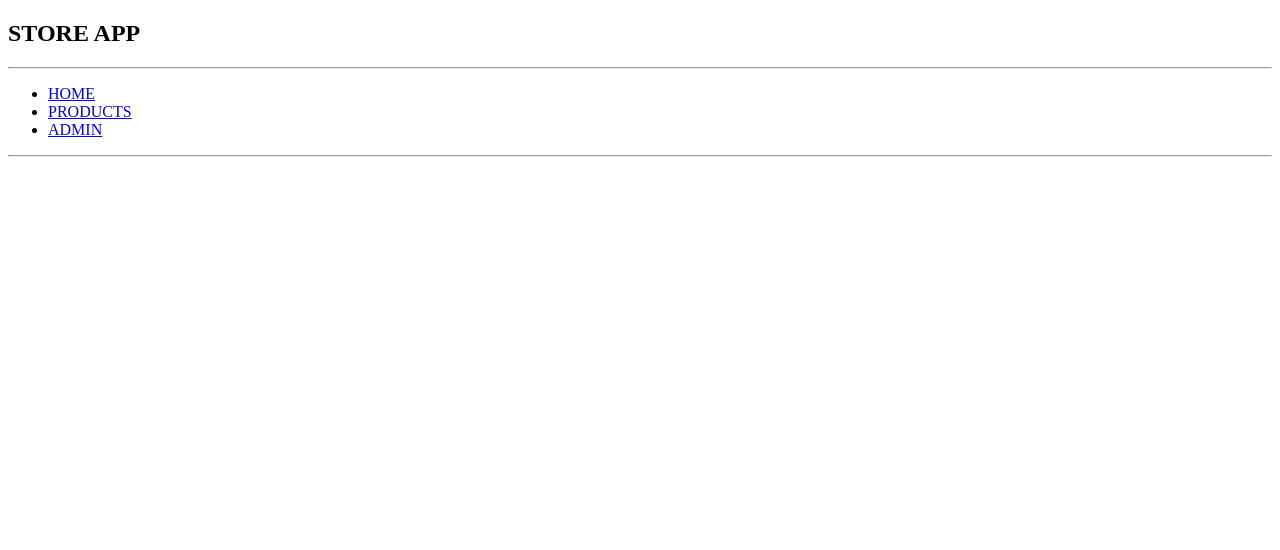
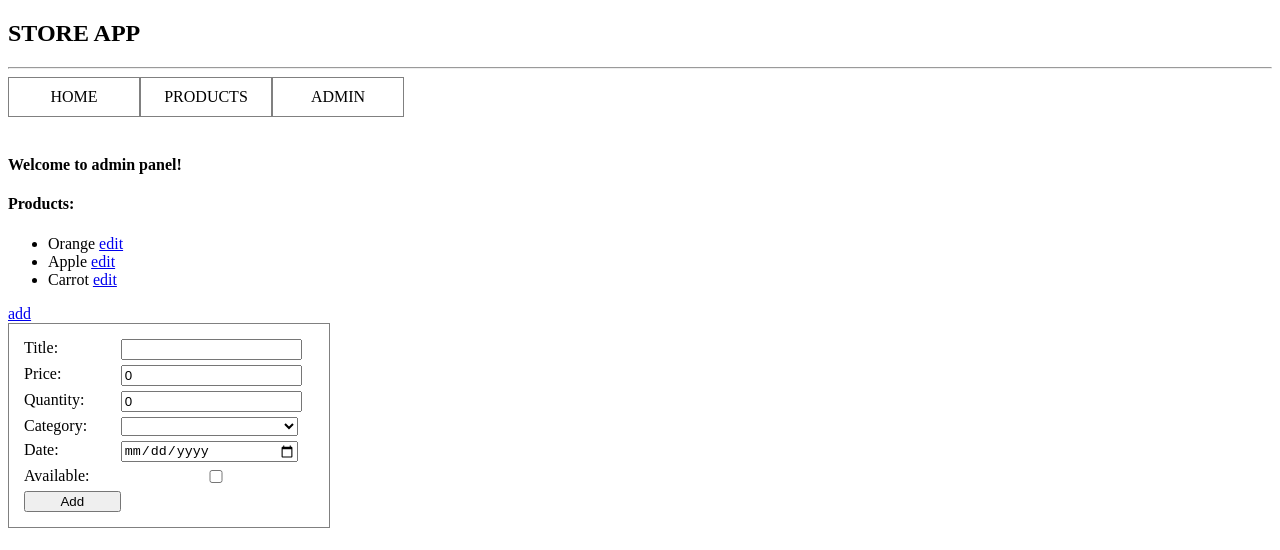
Before and after one commit to Iva28/StoreApp-Angular, an Angular app: page /admin/products/new in a window 1280 px wide. Before the commit this address led to /. Shown: the top 550 px of the page. Built offline with nearby package versions, Linux system fonts and the light colour scheme.

Commit message:
admin module

```diff
--- a/src/app/admin/home/home.component.html
+++ b/src/app/admin/home/home.component.html
@@ -1,8 +1,3 @@
 <h4>Welcome to admin panel!</h4>
 
-<ul>
-  <li><a routerLink='/admin'>HOME</a></li>
-  <li> <a routerLink='/admin/products'>PRODUCTS</a></li>
-</ul>
-
 <router-outlet></router-outlet>
--- a/src/app/admin/products/products.component.html
+++ b/src/app/admin/products/products.component.html
@@ -1,22 +1,23 @@
-
-
 <h4> Products: </h4>
 
 <ul>
     <li *ngFor='let p of products'>
       {{p.title}}
-      <a routerLink='/admin/products/new'>add</a>
       <a routerLink='/admin/products/edit/{{p.id}}'>edit</a>
     </li>
 </ul>
 
+<a routerLink='/admin/products/new'>add</a>
+
+<router-outlet></router-outlet>
+
 
 
 <!-- <app-product *ngFor='let p of products' [product]='p' (onRemoveProduct)='removeProduct($event)'></app-product>
-<br>
-<button (click)='addProduct()'>Add</button>
-<br>
-<br><hr/><br> -->
+  <br>
+  <button (click)='addProduct()'>Add</button>
+  <br>
+  <br><hr/><br> -->
 
 
 <!--   <button (click)='removeProduct()'>x</button>
--- a/src/app/app.component.css
+++ b/src/app/app.component.css
@@ -0,0 +1,52 @@
+ .menu, .submenu {
+    margin: 0;
+    padding: 0;
+    list-style-type: none;
+}
+
+.menu > li {
+    float: left;
+}
+
+.menu::after {
+    content: '';
+    display: block;
+    clear: both;
+}
+
+.menu a {
+    display: block;
+    padding: 10px 15px;
+    border: 1px solid gray;
+    width: 100px;
+    text-align: center;
+    color: black;
+    text-decoration: none;
+    text-transform: uppercase;
+}
+
+.menu a:hover {
+    background-color: gray;
+    color: white;
+}
+
+.submenu {
+    display: none;
+}
+
+.submenu li {
+    position: relative;
+}
+
+.menu li:hover > ul {
+    display: block;
+}
+
+ .menu:hover > ul.submenu {
+    display:block;
+ }
+
+ ul.submenu {
+    display:none;
+    position:absolute;
+}
--- a/src/app/app.component.html
+++ b/src/app/app.component.html
@@ -1,11 +1,15 @@
 <h2>STORE APP</h2>
 <hr />
-<ul>
+<ul class="menu">
   <li><a routerLink='/home' routerLinkActive='active'>HOME</a></li>
   <li><a routerLink='/products' routerLinkActive='active'>PRODUCTS</a></li>
-  <li><a routerLink='/admin' routerLinkActive='active'>ADMIN</a></li>
+  <li><a routerLink='/admin' routerLinkActive='active'>ADMIN</a>
+    <ul class="submenu">
+        <li class="subitem"> <a routerLink='/admin'>HOME</a></li>
+        <li class="subitem"> <a routerLink='/admin/products'>PRODUCTS</a></li>
+    </ul>
+  </li>
 </ul>
-<hr />
 
-
+<br/>
 <router-outlet></router-outlet>
--- a/src/app/app.module.ts
+++ b/src/app/app.module.ts
@@ -5,8 +5,9 @@ import { AppRoutingModule } from './app-routing.module';
 import { AppComponent } from './app.component';
 import { ProductComponent } from './product/product.component';
 import { ProductsComponent } from './products/products.component';
+import { HomeComponent } from './home/home.component';
+import { AdminModule } from './admin/admin.module';
 // import {FormsModule, ReactiveFormsModule} from '@angular/forms';
-import { HomeComponent } from './home/home.component';
 
 
 @NgModule({
@@ -18,6 +19,7 @@ import { HomeComponent } from './home/home.component';
   ],
   imports: [
     BrowserModule,
+    AdminModule,
     AppRoutingModule
    /*  FormsModule,
     ReactiveFormsModule */
```
Also changed, not shown: src/app/admin/admin-routing.module.ts (+3 -4 lines).
